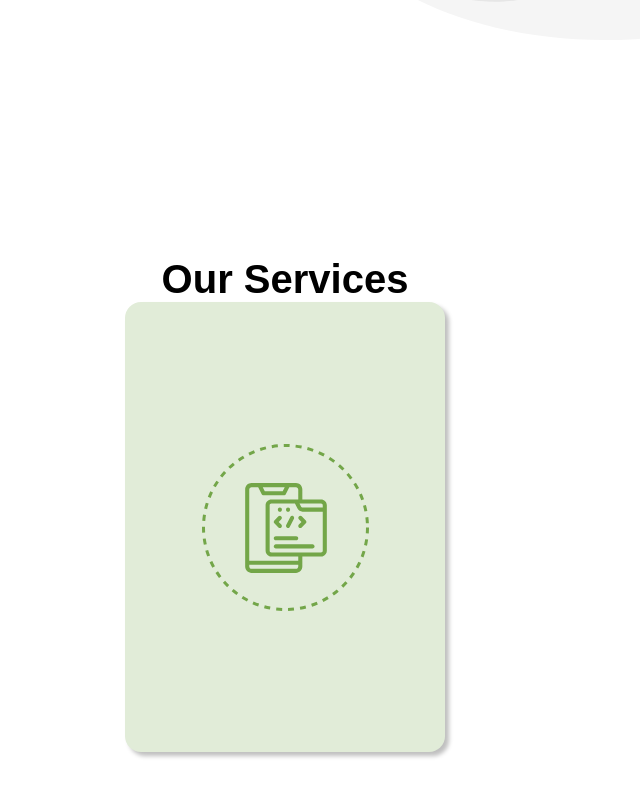
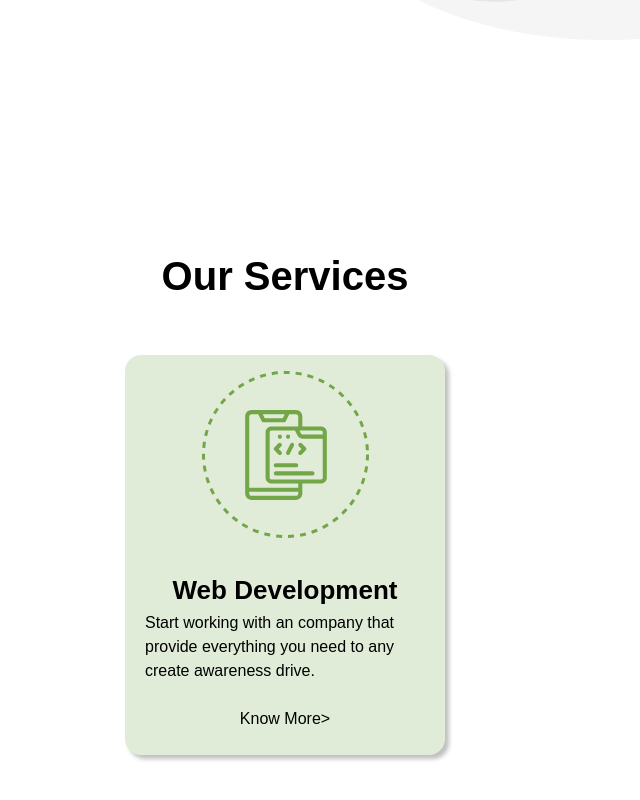
Before and after one commit to Muzammil-crypto/TraversalWebApp, a Next.js app: page / in a window 1280 px wide. Shown: the part 716-1516 px from the top of the page, without its empty margins (355-995 px from the left). Built offline with nearby package versions, Linux system fonts and the light colour scheme.

Commit message:
Swiper card almost done

```diff
--- /dev/null
+++ b/src/components/base/ArrowButton/ArrowButton.tsx
@@ -0,0 +1,11 @@
+import React from "react";
+import { Paragraph } from "../Typography/Typography";
+
+export const ArrowButton = () => {
+  return (
+    <div className="flex flex-row mt-6  ">
+      <Paragraph>Know More</Paragraph>
+      <Paragraph> {">"} </Paragraph>
+    </div>
+  );
+};
--- a/src/components/general/Slider/SlideCard.tsx
+++ b/src/components/general/Slider/SlideCard.tsx
@@ -1,17 +1,28 @@
+import { ArrowButton } from "@/components/base/ArrowButton/ArrowButton";
+import { H4, Paragraph } from "@/components/base/Typography/Typography";
 import Image from "next/image";
 import React from "react";
 
 export const SlideCard = () => {
   return (
-    <div className=" h-3/4 w-1/4 bg-secondary rounded-2xl shadow-3xl justify-center items-center flex flex-col ">
+    <div className="  h-2/3 w-1/4 bg-secondary rounded-2xl shadow-3xl justify-center items-center flex flex-col mt-14">
       <div>
         <Image
           src="/mobile.svg"
           alt="Picture of the author"
           width={167}
           height={167}
+          className=" mb-8 -mt-2"
         />
       </div>
+      <div>
+        <H4 className="text-center ">Web Development</H4>
+        <Paragraph className="text-left  px-5 ">
+          Start working with an company that provide everything you need to any
+          create awareness drive.
+        </Paragraph>
+      </div>
+      <ArrowButton />
     </div>
   );
 };
--- a/src/pages/sections/Hero/Hero.tsx
+++ b/src/pages/sections/Hero/Hero.tsx
@@ -1,4 +1,4 @@
-import { H1, H4, H6 } from "@/components/base/Typography/Typography";
+import { H1, H4, H5, H6 } from "@/components/base/Typography/Typography";
 import Image from "next/image";
 import React from "react";
 import Button from "@mui/material/Button";
@@ -16,9 +16,9 @@ export const Hero = () => {
         <div className="flex flex-row h-full">
           <div className="w-3/6  justify-center flex flex-col pl-32 ">
             <H1 className="text-left  ">{heroHeading}</H1>
-            <H4 style={{ marginTop: 29 }} className="text-left ">
+            <H5 style={{ marginTop: 29 }} className="text-left ">
               {tagLine}
-            </H4>
+            </H5>
             <div>
               <Button className="bg-primary mt-7 " variant="contained">
                 Contact Us
--- a/src/pages/sections/Services/Services.tsx
+++ b/src/pages/sections/Services/Services.tsx
@@ -1,4 +1,4 @@
-import { H1, H2, H4, H6 } from "@/components/base/Typography/Typography";
+import { H2 } from "@/components/base/Typography/Typography";
 import Image from "next/image";
 import React from "react";
 import Button from "@mui/material/Button";
```
